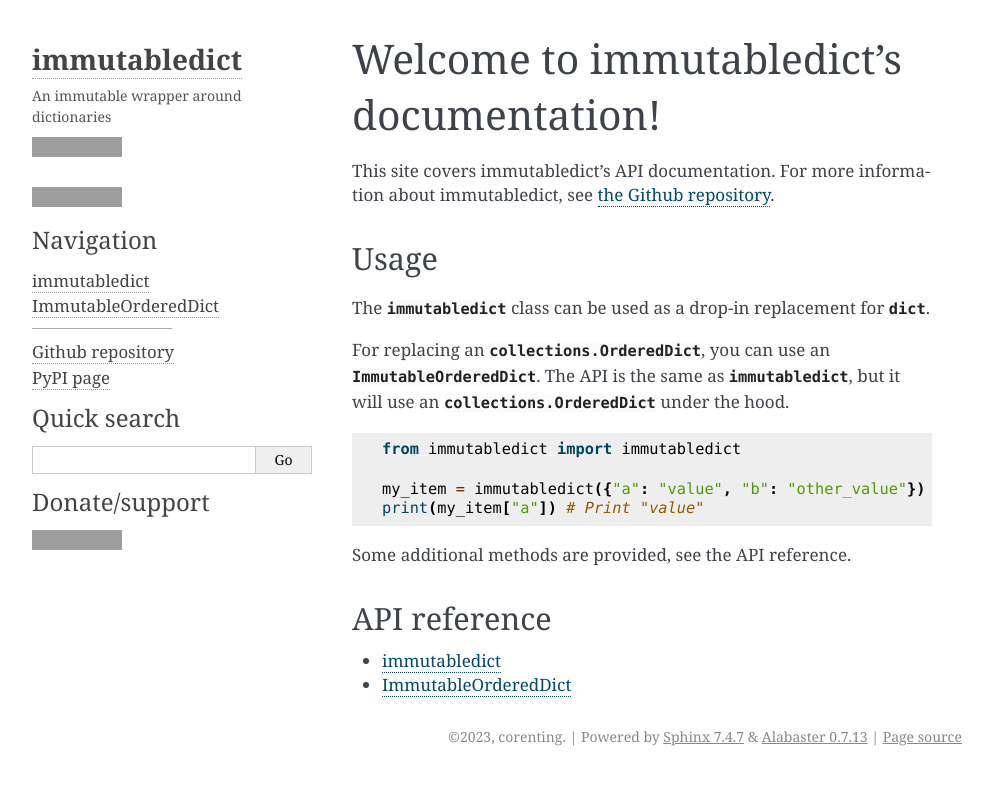
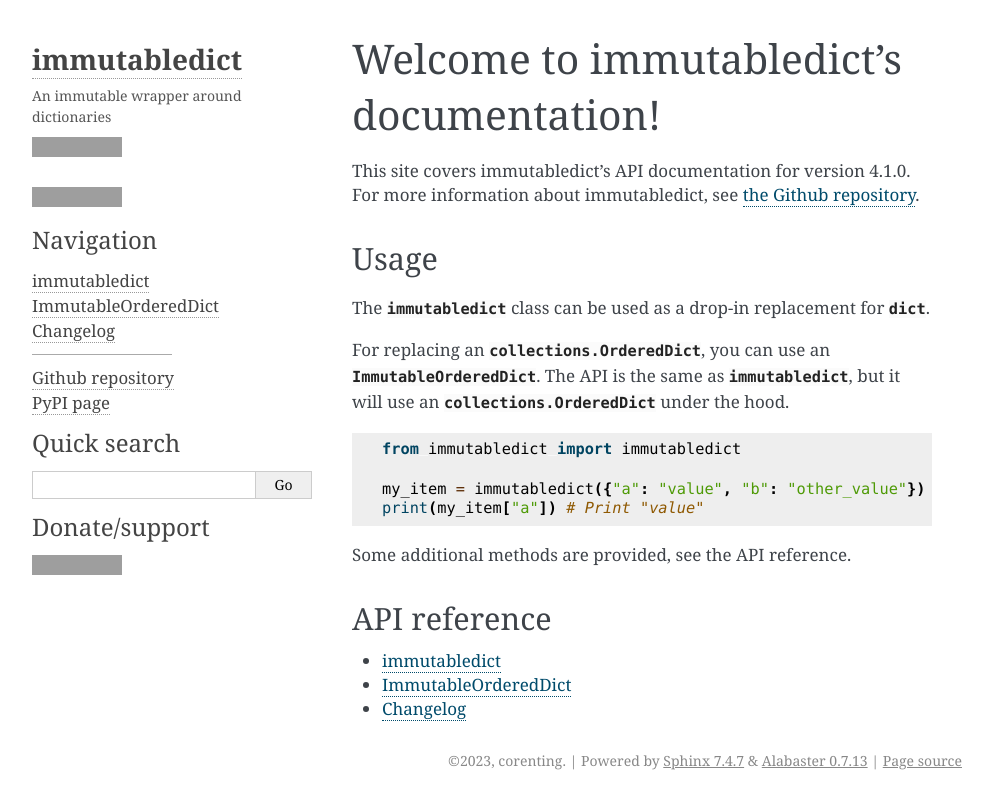
Before and after one commit to corenting/immutabledict, a Sphinx documentation site: the page built from docs/index.rst, in a window 1280 px wide, cut to the strip 0-809 px from the top of the page. Shown: the whole strip, without its empty margins (148-1140 px from the left). Built offline with Sphinx 7.4.7, drawn with Linux system fonts in a browser that asks for light colours; grey boxes are pictures that could not be loaded.

Commit message:
chore: update documentation website

```diff
--- /dev/null
+++ b/docs/changelog.rst
@@ -0,0 +1,2 @@
+.. include:: ../CHANGELOG.md
+   :parser: myst_parser.sphinx_
--- a/docs/conf.py
+++ b/docs/conf.py
@@ -13,6 +13,7 @@
     "alabaster",
     "sphinx.ext.intersphinx",
     "sphinx.ext.autodoc",
+    "myst_parser",
 ]
 
 templates_path = ["_templates"]
--- a/docs/index.rst
+++ b/docs/index.rst
@@ -1,7 +1,7 @@
 Welcome to immutabledict’s documentation!
 =========================================
 
-This site covers immutabledict’s API documentation. For more information about immutabledict, see `the Github repository <https://github.com/corenting/immutabledict>`_.
+This site covers immutabledict’s API documentation for version |release|. For more information about immutabledict, see `the Github repository <https://github.com/corenting/immutabledict>`_.
 
 Usage
 -----
@@ -28,3 +28,4 @@
 
    /api/immutabledict
    /api/immutable_ordered_dict
+   changelog
--- a/pyproject.toml
+++ b/pyproject.toml
@@ -27,6 +27,7 @@
 [tool.poetry.dev-dependencies]
 coverage = "*"
 mypy = "*"
+myst-parser = { version = "^2.0.0", python = "^3.9" }
 pytest = "*"
 pytest-cov = "*"
 ruff = "*"
```
Also changed, not shown: CHANGELOG.md (+17 -15 lines), 2 other files.
